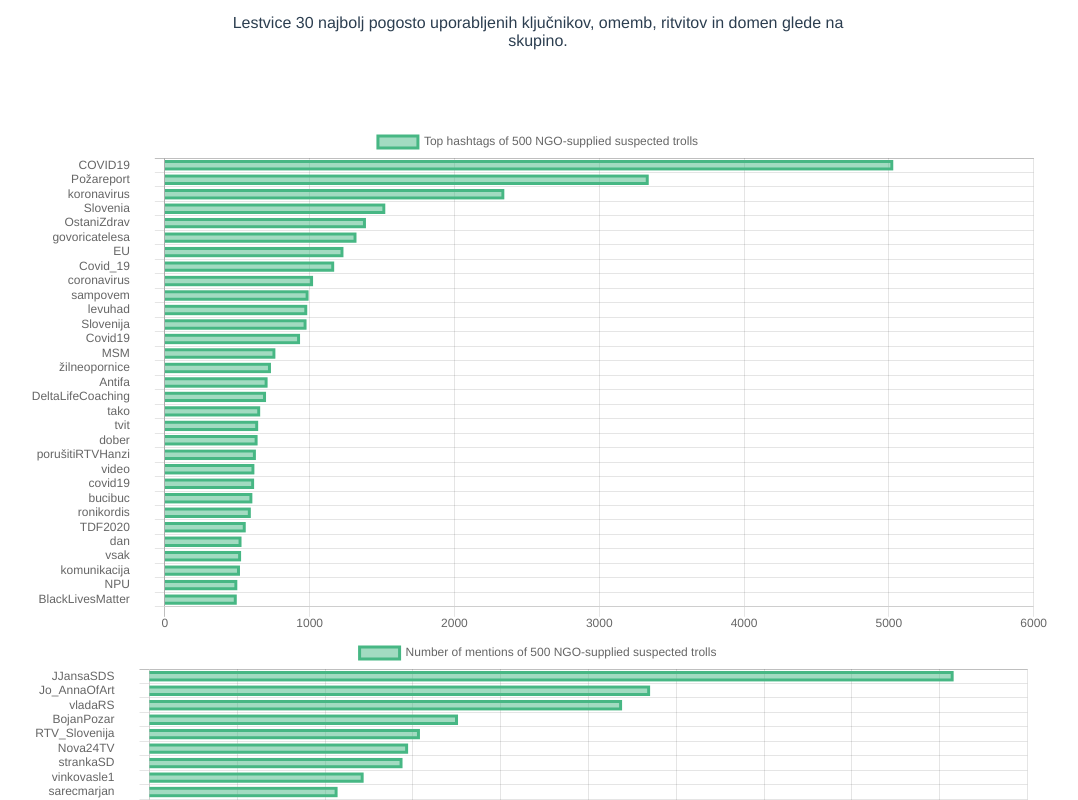
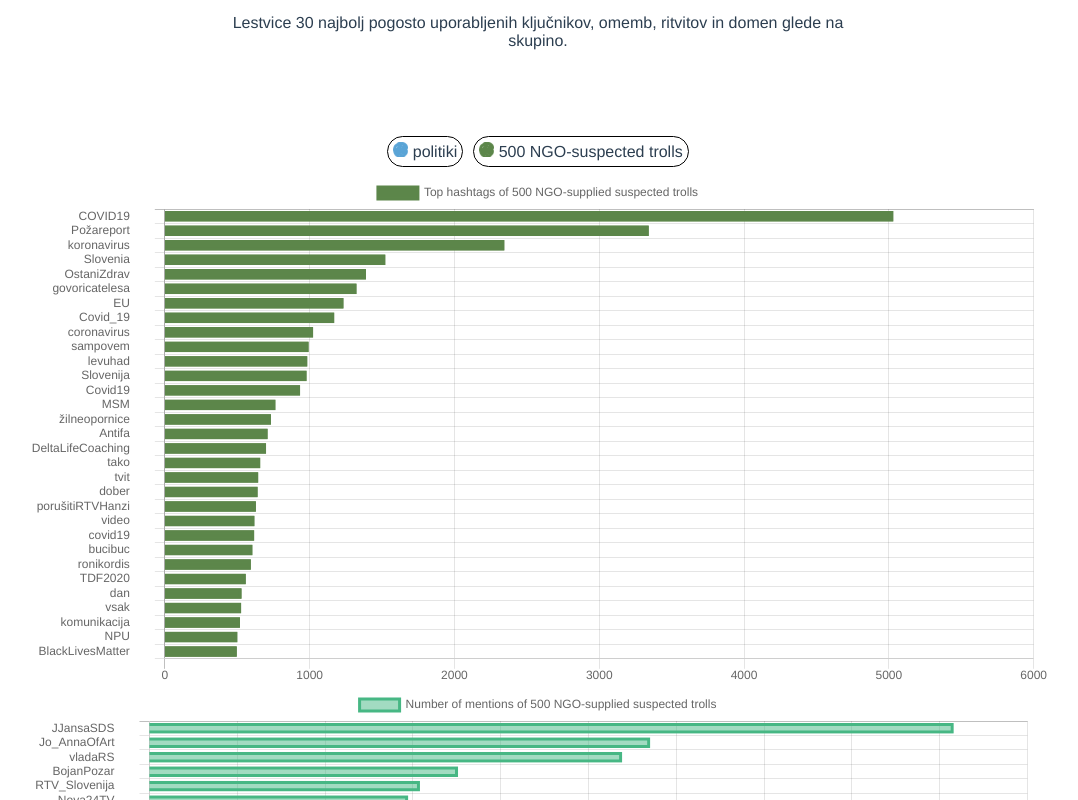
Before and after one commit to danesjenovdan/brigade, a Vue app: page /makro in a window 1280 px wide. Shown: the part 5040-5840 px from the top of the page, without its empty margins (102-1180 px from the left). Built offline with nearby package versions, Linux system fonts and the light colour scheme; a web font is replaced by a local one.

Commit message:
Add custom buttons to chartJS to switch between datasets. Add two datasets to hashtags.

```diff
--- /dev/null
+++ b/src/components/Charts/BarCustomLabels.vue
@@ -0,0 +1,84 @@
+<template>
+    <div class="labels-container">
+      <div @click="updateChart(data.data1, 'rgb(90, 164, 214)','#5aa4d6')" class="lables">
+      <img alt="" src="/blue.png">
+        politiki
+      </div>
+      <div  @click="updateChart(data.data2, 'rgb(92, 134, 74)', '#5c864a')" class="lables">
+      <img alt="" src="/green.png">
+        500 NGO-suspected trolls
+      </div>
+    </div>
+  <canvas :id="id"></canvas>
+</template>
+<script>
+import Chart from 'chart.js';
+import configure from './hashtagConfiguration.js'
+import createSimpleData from './createChartDataSimple.js'
+
+export default {
+  name: "BarCustomLabels",
+    props: {
+      id: { type: String, required: true },
+      data: { type: Object },
+  },
+    data () {
+      return {
+        myChart: {}
+      }
+    },
+    methods: {
+      createChart(chartId, chartData) {
+        const ctx = document.getElementById(chartId);
+        ctx.fillStyle = 'white';
+        ctx.style.backgroundColor = 'white';
+        this.$data.myChart = new Chart(ctx, {
+          type: chartData.type,
+          data: chartData.data,
+          options: chartData.options,
+        });
+      },
+			updateChart(data, backgroundColor, borderColor) {
+				this.$data.myChart.data.labels = data.data.labels;
+				data.data.datasets[0].backgroundColor = backgroundColor;
+				data.data.datasets[0].borderColor = borderColor;
+        this.$data.myChart.data.datasets = data.data.datasets
+        this.$data.myChart.update();
+			}
+  },
+  mounted() {
+    if (this.data) {
+			//const simpleData = createSimpleData(this.data.data1.values, 30, this.data.data1.labels)
+			const configured = configure(this.data.data2.data.labels,
+			this.data.data2.data.datasets[0].label,
+			this.data.data2.data.datasets[0].data,
+			'rgb(92, 134, 74)',
+			'#5c864a',
+			)
+			console.log('configured: ', configured);
+      this.createChart(this.id, configured);
+      }
+  },
+};
+</script>
+
+<style scoped>
+  .labels-container {
+    display: flex;
+    justify-content: center;
+    align-items: center;
+    margin: 5px auto;
+  }
+  .lables {
+    padding: 5px;
+    margin: 5px;
+    border: 1px solid black;
+    border-radius: 25px;
+  }
+    img {
+    /* Style for "Layer 32" */
+			width: 15px;
+			height: 15px;
+			object-fit: cover;
+  }
+</style>
--- a/src/components/Charts/createChartData.js
+++ b/src/components/Charts/createChartData.js
@@ -1,4 +1,4 @@
-export default (troll = {}, type = "", size = 0, label="") => {
+export default (troll = {}, type = "", size = 0, label="", backgroundColor, borderColor) => {
 	troll = Object.entries(troll[type]);
 	troll.sort(function (a, b) {
 		return b[1] - a[1];
--- /dev/null
+++ b/src/components/Charts/createChartDataSimple.js
@@ -0,0 +1,23 @@
+export default (info = {}, size = 30, label="") => {
+	info = Object.entries(info);
+	info.sort(function (a, b) {
+		return b[1] - a[1];
+	}).splice(size);
+	const labels = [];
+	const data = []
+	info.forEach(element => {
+		labels.push(element[0])
+		data.push(element[1])
+	});
+
+	return {
+    data: {
+      labels,
+      dataset:
+        { // another line graph
+          label,
+          data,
+        }
+    },
+  }
+}
--- /dev/null
+++ b/src/components/Charts/hashtag-500-30.json
@@ -0,0 +1,72 @@
+{"data": {
+    "labels": [ "COVID19",
+    "Požareport",
+    "koronavirus",
+    "Slovenia",
+    "OstaniZdrav",
+    "govoricatelesa",
+    "EU",
+    "Covid_19",
+    "coronavirus",
+    "sampovem",
+    "levuhad",
+    "Slovenija",
+    "Covid19",
+    "MSM",
+    "žilneopornice",
+    "Antifa",
+    "DeltaLifeCoaching",
+    "tako",
+    "tvit",
+    "dober",
+    "porušitiRTVHanzi",
+    "video",
+    "covid19",
+    "bucibuc",
+    "ronikordis",
+    "TDF2020",
+    "dan",
+    "vsak",
+    "komunikacija",
+    "NPU",
+    "BlackLivesMatter"
+    ],
+    "datasets": [
+      {
+        "label": "Top hashtags of 500 NGO-supplied suspected trolls",
+        "data": [ 5031,
+          3342,
+          2345,
+          1523,
+          1389,
+          1324,
+          1234,
+          1170,
+          1024,
+          993,
+          984,
+          979,
+          934,
+          764,
+          733,
+          710,
+          699,
+          659,
+          645,
+          641,
+          629,
+          619,
+          617,
+          605,
+          594,
+          559,
+          530,
+          527,
+          519,
+          501,
+          497
+          ]
+      }
+    ]
+  }
+}
--- /dev/null
+++ b/src/components/Charts/hashtagConfiguration.js
@@ -0,0 +1,30 @@
+export const configue = (labels, label, data, backgroundColor, borderColor) => { return {
+    type: 'horizontalBar',
+    data: {
+      labels,
+      datasets: [
+        { // another line graph
+          label: label,
+          data: data,
+          backgroundColor: backgroundColor, // Green
+          borderColor: borderColor,
+          borderWidth: 3
+        }
+      ]
+    },
+    options: {
+      responsive: true,
+      lineTension: 1,
+      scales: {
+        yAxes: [{
+          ticks: {
+            beginAtZero: true,
+            padding: 25,
+          }
+        }]
+      }
+    }
+  }
+}
+
+  export default configue;
--- a/src/components/Charts/hashtagTop30.js
+++ /dev/null
@@ -1,92 +0,0 @@
-export const planetChartData = {
-    type: 'horizontalBar',
-    data: {
-      labels: [ 'COVID19',
-      'Požareport',
-      'koronavirus',
-      'Slovenia',
-      'OstaniZdrav',
-      'govoricatelesa',
-      'EU',
-      'Covid_19',
-      'coronavirus',
-      'sampovem',
-      'levuhad',
-      'Slovenija',
-      'Covid19',
-      'MSM',
-      'žilneopornice',
-      'Antifa',
-      'DeltaLifeCoaching',
-      'tako',
-      'tvit',
-      'dober',
-      'porušitiRTVHanzi',
-      'video',
-      'covid19',
-      'bucibuc',
-      'ronikordis',
-      'TDF2020',
-      'dan',
-      'vsak',
-      'komunikacija',
-      'NPU',
-      'BlackLivesMatter',
-      ],
-      datasets: [
-        { // another line graph
-          label: 'Top hashtags of 500 NGO-supplied suspected trolls',
-          data: [ 5031,
-            3342,
-            2345,
-            1523,
-            1389,
-            1324,
-            1234,
-            1170,
-            1024,
-            993,
-            984,
-            979,
-            934,
-            764,
-            733,
-            710,
-            699,
-            659,
-            645,
-            641,
-            629,
-            619,
-            617,
-            605,
-            594,
-            559,
-            530,
-            527,
-            519,
-            501,
-            497,
-            ]
-          ,
-          backgroundColor: 'rgba(71, 183,132,.5)', // Green
-          borderColor: '#47b784',
-          borderWidth: 3
-        }
-      ]
-    },
-    options: {
-      responsive: true,
-      lineTension: 1,
-      scales: {
-        yAxes: [{
-          ticks: {
-            beginAtZero: true,
-            padding: 25,
-          }
-        }]
-      }
-    }
-  }
-
-  export default planetChartData;
--- /dev/null
+++ b/src/components/Charts/vsi-politiki-hashtags-30.json
@@ -0,0 +1 @@
+{"data":{"labels":["ZDA","PKP7","COVID19","KUL","SkupajZmoremo","koronavirus","Požareport","SDS","CepimoSe","epidemija","Petrinja","EU","covid","Covid19","PKP","Vesel","KOSovanje","vslužbidomovine","serving","KPK","cepivo","opozicija","Slovenija","rescEU","StopDezinformacijam","zdravstvo","earthquake","COSAC","Jeti","nezaupnice"],"datasets":[{"label":["hashtags"],"data":[28,26,22,21,20,18,17,16,14,11,10,10,8,7,7,6,6,5,5,5,5,5,5,5,5,5,5,4,4,4]}]}}
--- a/src/components/Router/Views/Makro.vue
+++ b/src/components/Router/Views/Makro.vue
@@ -12,7 +12,9 @@
     <h2>Top lestvice</h2>
     <p>Lestvice 30 najbolj pogosto uporabljenih ključnikov, omemb, ritvitov in domen glede na skupino.</p>
   </div>
-  <div class="visualisations"><bar :data="hashtagTop30" id="hashtags"/></div>
+  <div class="visualisations">
+    <bar-custom-labels :data="hashtag" id="hashtags"/>
+  </div>
   <div class="visualisations"><bar :data="mentionsTop30" id="mentions"/></div>
   <div class="visualisations"><bar :data="repliesTop30" id="replies"/></div>
   <div class="visualisations"><bar :data="retweetsTop30" id="retweets"/></div>
@@ -23,8 +25,10 @@ import text from './../../../assets/text.js'
 import BodyContentText from './../../BodyContentText.vue'
 import ProfileGroups from './../../ProfileGroups.vue'
 import Bar from './../../Charts/Bar.vue'
+import BarCustomLabels from './../../Charts/BarCustomLabels.vue'
 import tweetsByMonth from './../../Charts/tweetsByMonth.js'
-import hashtagTop30 from './../../Charts/hashtagTop30.js'
+import hashtagTop30 from './../../Charts/hashtag-500-30.json'
+import hashtagTop30Politiki from './../../Charts/vsi-politiki-hashtags-30.json'
 import mentionsTop30 from './../../Charts/mentionsTop30.js'
 import repliesTop30 from './../../Charts/repliesTop30.js'
 import retweetsTop30 from './../../Charts/retweetsTop30.js'
@@ -34,22 +38,44 @@ export default {
   components: {
     BodyContentText,
     ProfileGroups,
-    Bar
+    Bar,
+    BarCustomLabels
   },
   data() {
     return {
       text: text.default,
+      hashtag: {
+        data1: hashtagTop30Politiki,
+        data2: hashtagTop30,
+      },
       tweetsByMonth,
-      hashtagTop30,
       mentionsTop30,
       repliesTop30,
-      retweetsTop30
+      retweetsTop30,
      }
   },
+    methods: {
+				updateChart(dataset, chart) {
+					this.$router.push(route);
+				}
+			}
 }
 </script>
 
 <style scoped>
+
+  .labels-container {
+    display: flex;
+    justify-content: center;
+    align-items: center;
+    margin: 5px auto;
+  }
+  .lables {
+    padding: 5px;
+    margin: 5px;
+    border: 1px solid black;
+    border-radius: 25px;
+  }
   .visualisations {
     margin: 0 auto;
     width: 80vw;
@@ -58,6 +84,7 @@ export default {
     align-items: center;
     overflow: hidden;
     background-color: "black";
+    flex-direction: column
   }
   .visualisations canvas {
     flex-shrink: 0;
```
Also changed, not shown: src/components/Charts/tweetsByMonth.js (+65 -2 lines).
